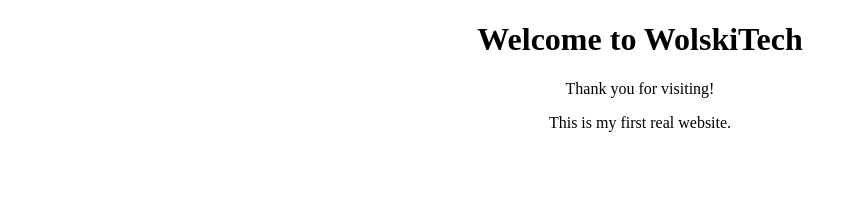
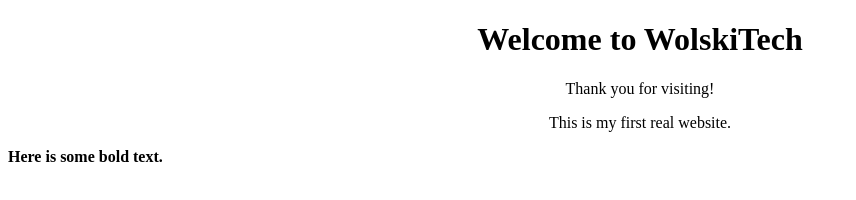
Before and after one commit to MikeWolski/JavaScript-Website, a website: page index.html in a window 1280 px wide. Shown: the whole page, without its empty margins (0-856 px from the left). Drawn offline with Linux system fonts and the light colour scheme.

Commit message:
Added a line

```diff
--- a/index.html
+++ b/index.html
@@ -10,6 +10,7 @@
     <h1 align="center">Welcome to WolskiTech</h1>
     <p align="center">Thank you for visiting!</p>
     <p align="center">This is my first real website.</p>
+    <p><b>Here is some bold text.</b></p>
     <!--<script type="module" src="helloworld.js"></script>-->
 </body>
 </html>
```
